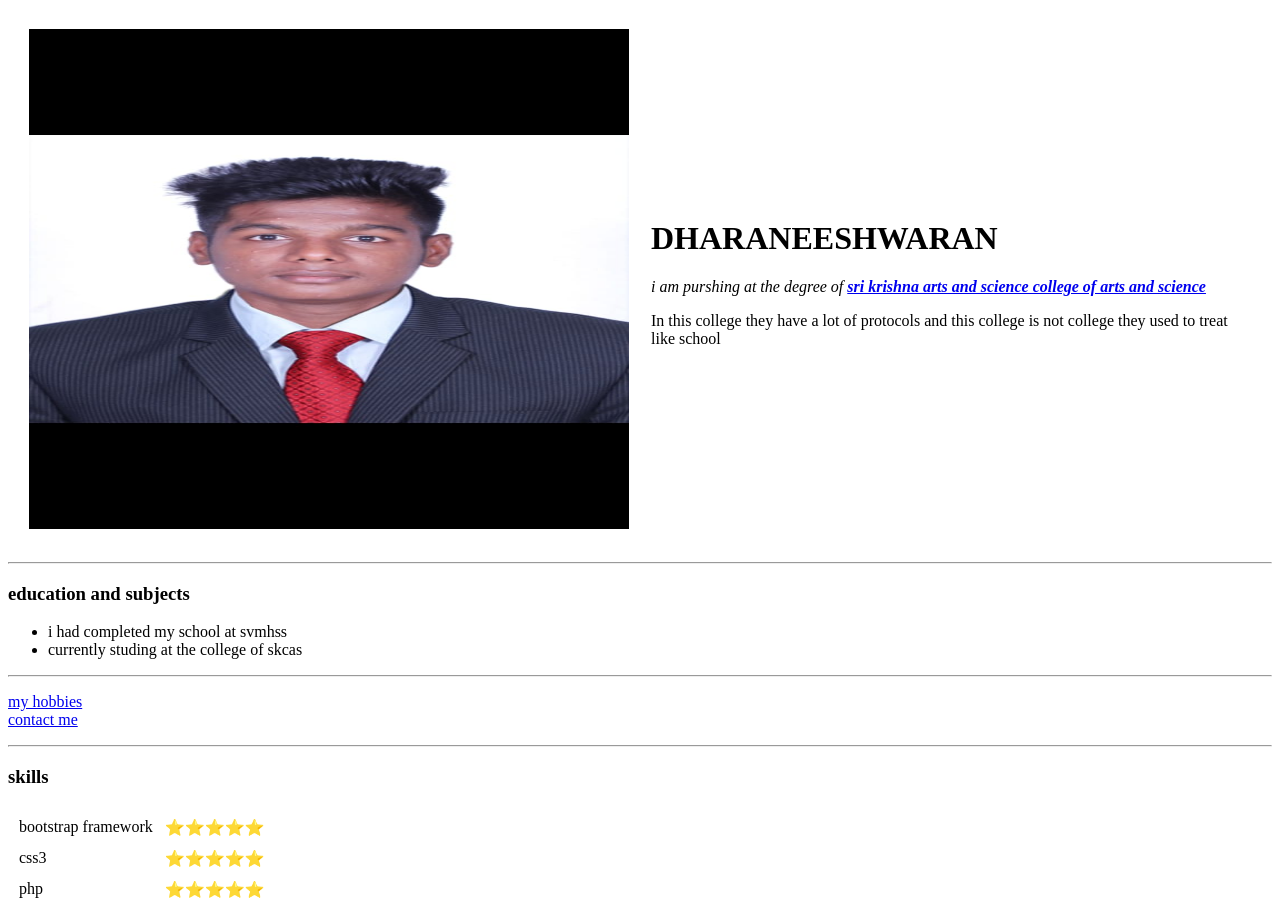
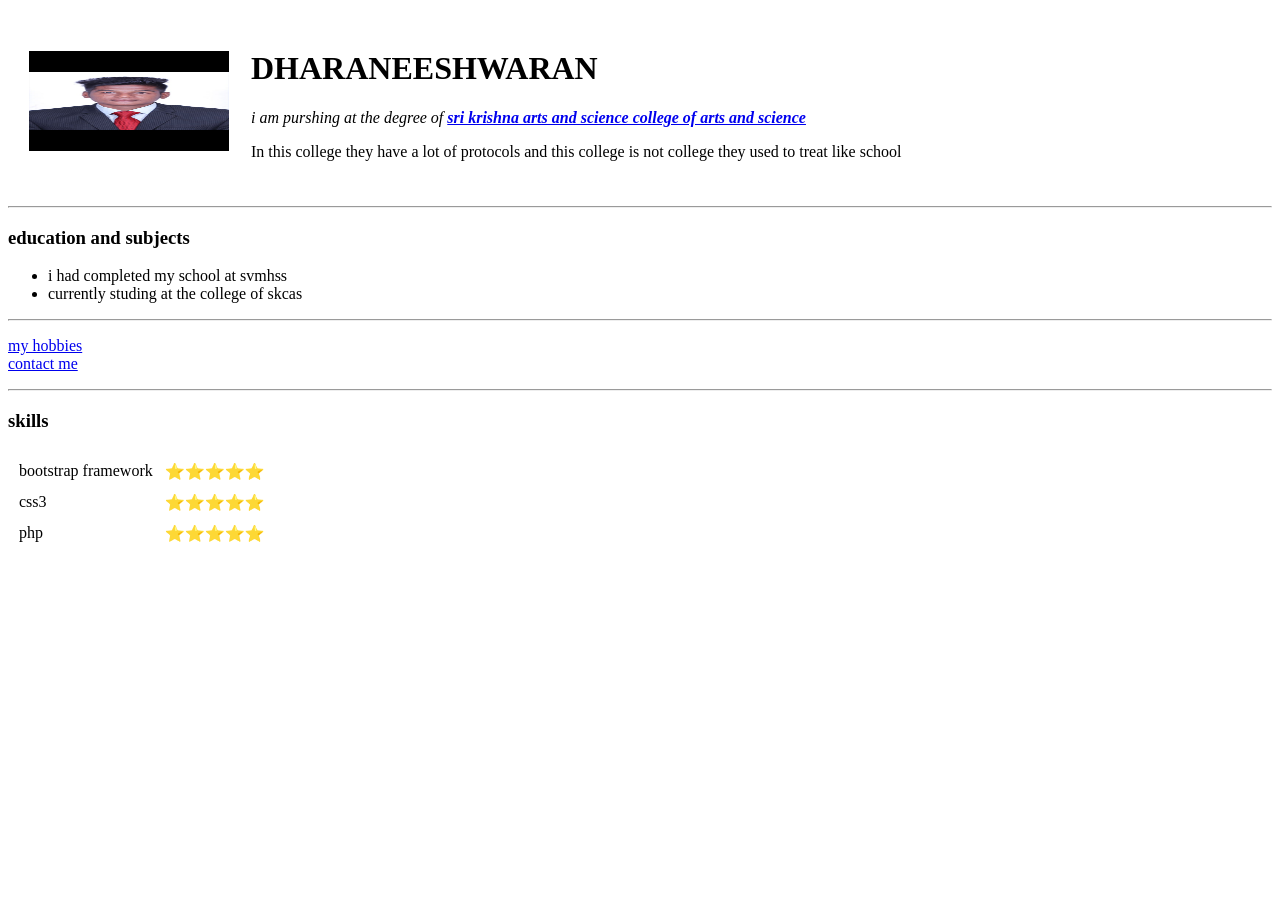
Before and after one commit to dharaneesh23/cv, a plain HTML site: page index.html in a window 1280 px wide. After the commit the page ends 800 px from the top, so only its background shows below. Drawn offline with Linux system fonts and the light colour scheme.

Commit message:
Update index.html

```diff
--- a/index.html
+++ b/index.html
@@ -8,7 +8,7 @@
 <body>
     <table cellspacing="20">
         <tr>
-            <td><img src="DHARANEESH.jpeg" alt="dharaneesh" title="dharaneesh photos" width="600" height="500"></td>
+            <td><img src="DHARANEESH.jpeg" alt="dharaneesh" title="dharaneesh photos" width="200" height="100"></td>
             <td> <h1>DHARANEESHWARAN</h1>
 
 
```
